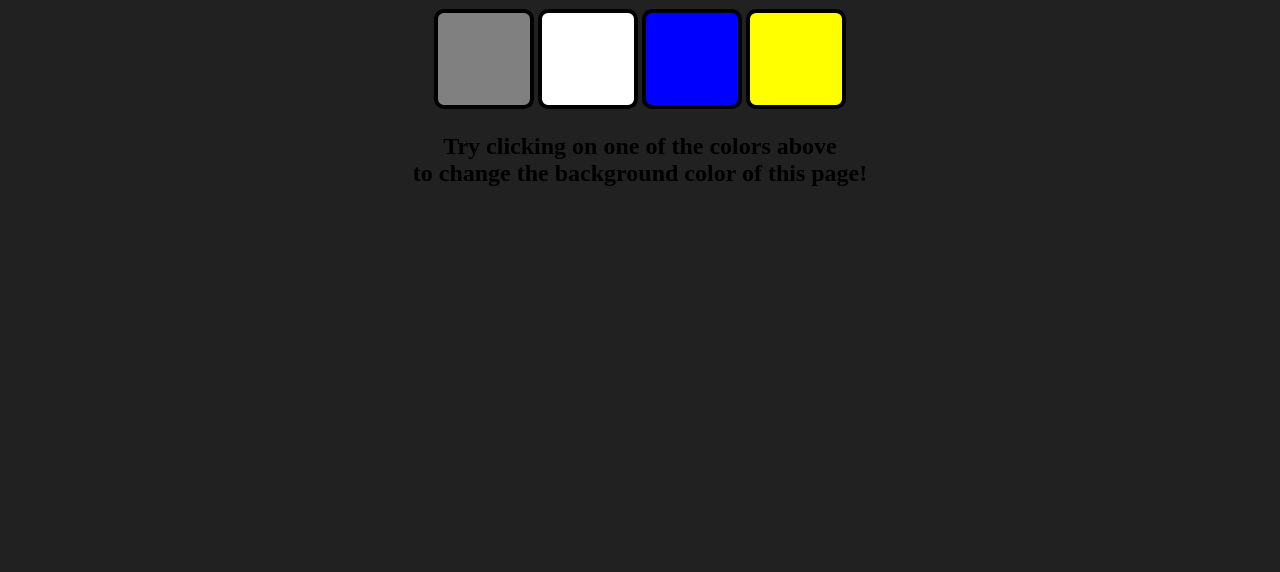
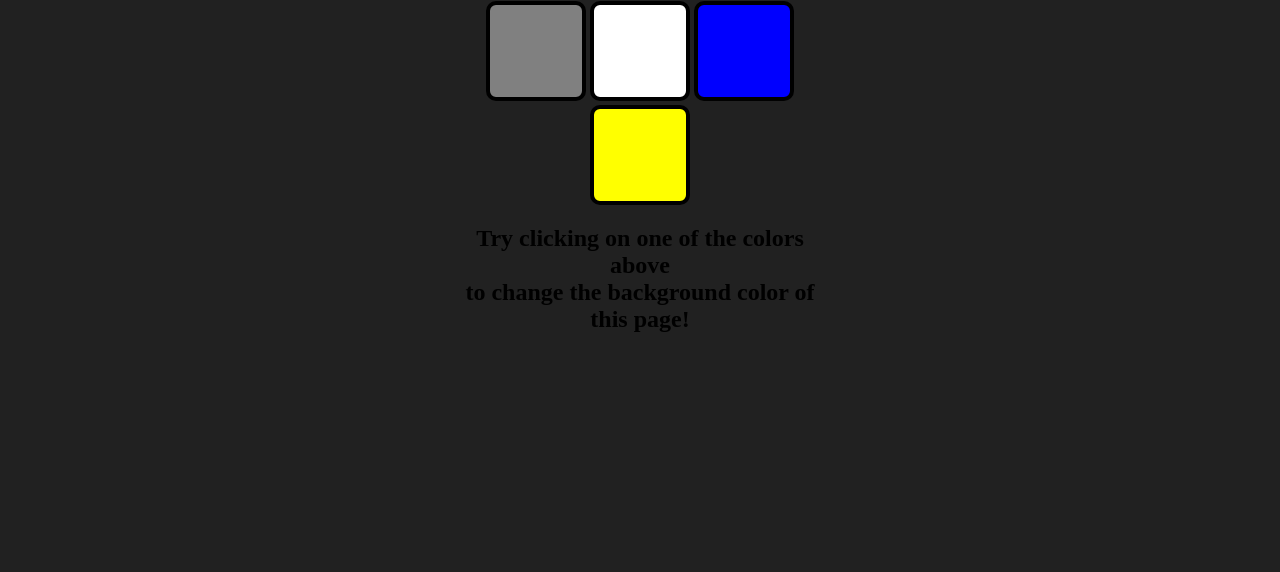
Before and after one commit to VaibhavBadhani/javascript_projects_stackblitz, a website: page 1-colorChanger/index.html in a window 1280 px wide. Shown: the part 228-800 px from the top of the page. Drawn offline with Linux system fonts and the light colour scheme.

Commit message:
styles_updated

```diff
--- a/1-colorChanger/style.css
+++ b/1-colorChanger/style.css
@@ -3,6 +3,11 @@
 }
 body {
   background-color: #212121;
+  width: 300px;
+  max-width: 750px;
+  min-width: 480px;
+  margin: 0 auto;
+
 }
 /* .boxes {
 } */
```
